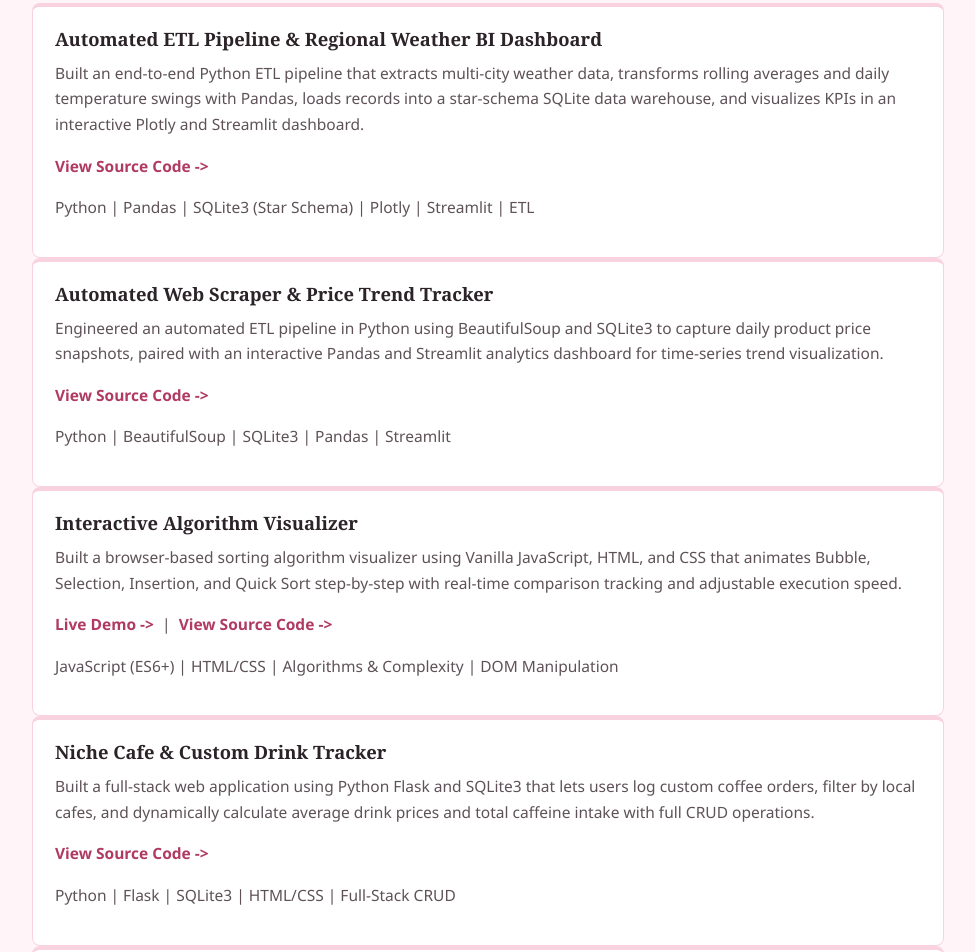
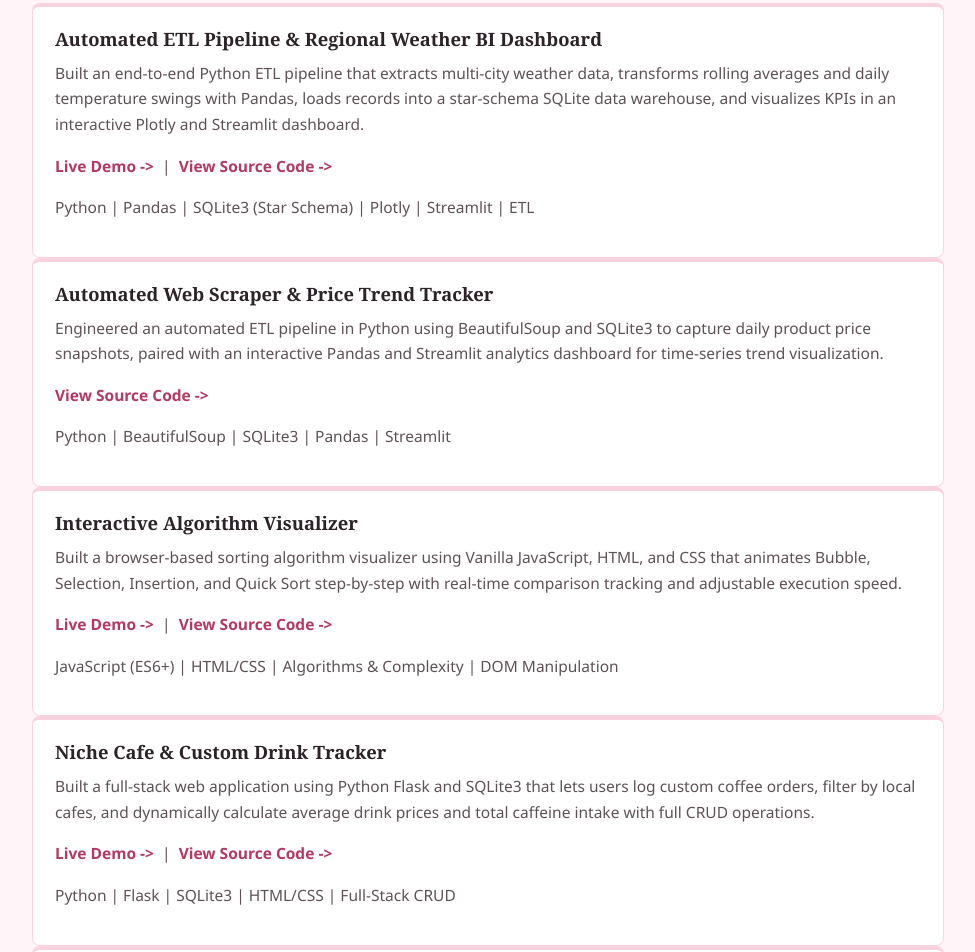
Before and after one commit to turkiaemhimed-spec/my-portfolio, a plain HTML site: page index.html in a window 1280 px wide. Shown: the part 798-1750 px from the top of the page, without its empty margins (152-1127 px from the left). Drawn offline with Linux system fonts and the light colour scheme.

Commit message:
Add files via upload

```diff
--- a/index.html
+++ b/index.html
@@ -15,7 +15,7 @@
 
     <h2>About Me</h2>
     <p>
-        I am a Computer Science student dedicated to building clean, efficient, and data-driven software solutions. My core focus lies in software development and database design, with hands-on experience utilizing Python, C, and SQL to solve algorithmic problems and manage data structures.
+        I am a Computer Science student dedicated to building clean, efficient, and data-driven software solutions. My core focus lies in software development and database design, with hands-on experience using Python, C, and SQL to solve algorithmic problems and manage data structures.
     </p>
     <p>
         Driven by logical problem-solving and automated scripting, I enjoy breaking down complex challenges into structured code. I am actively looking for software engineering and data analytics internship opportunities where I can contribute to meaningful codebases, collaborate with engineering teams, and push my development skills to production level.
@@ -36,6 +36,10 @@
             Built an end-to-end Python ETL pipeline that extracts multi-city weather data, transforms rolling averages and daily temperature swings with Pandas, loads records into a star-schema SQLite data warehouse, and visualizes KPIs in an interactive Plotly and Streamlit dashboard.
         </p>
         <p>
+            <a href="https://turkia-weather-dashboard.streamlit.app" target="_blank">
+                Live Demo -&gt;
+            </a>
+            &nbsp;|&nbsp;
             <a href="https://github.com" target="_blank">
                 View Source Code -&gt;
             </a>
@@ -85,6 +89,10 @@
             Built a full-stack web application using Python Flask and SQLite3 that lets users log custom coffee orders, filter by local cafes, and dynamically calculate average drink prices and total caffeine intake with full CRUD operations.
         </p>
         <p>
+            <a href="https://onrender.com" target="_blank">
+                Live Demo -&gt;
+            </a>
+            &nbsp;|&nbsp;
             <a href="https://github.com" target="_blank">
                 View Source Code -&gt;
             </a>
@@ -126,6 +134,8 @@
 
     <h2>Contact</h2>
     <p>
+        <a href="mailto:t.urkiaemhimed@gmail.com">t.urkiaemhimed@gmail.com</a> |
+        <a href="tel:+13134893327">(313) 489-3327</a> |
         <a href="https://github.com" target="_blank">GitHub</a> |
         <a href="https://linkedin.com" target="_blank">LinkedIn</a>
     </p>
```
